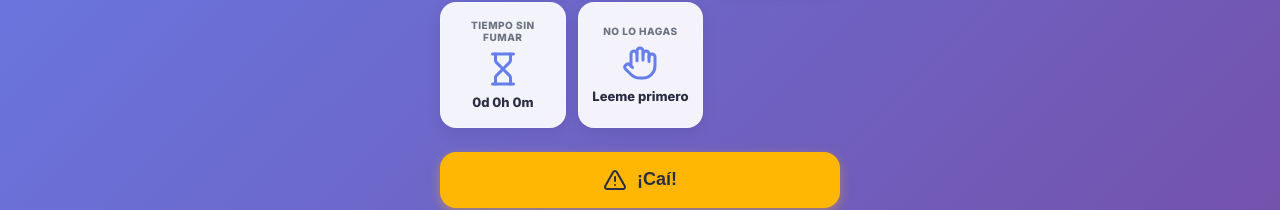
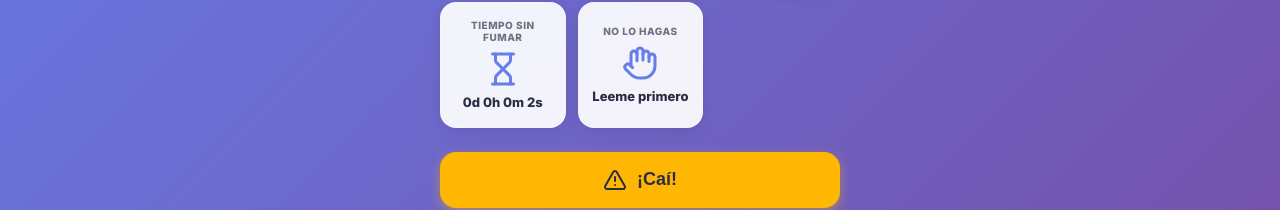
Before and after one commit to jangelbsc-design/dejalohoy, a React (Vite) app: page /#/onboarding in a window 1280 px wide. Both pictures are taken after a click on the button "¡Empezar mi nueva vida!". Shown: the part 404-614 px from the top of the page. Built offline with nearby package versions, Linux system fonts and the light colour scheme.

Commit message:
fix: agregar segundos visibles al contador Tiempo Sin Fumar

```diff
--- a/src/pages/Dashboard.tsx
+++ b/src/pages/Dashboard.tsx
@@ -103,7 +103,7 @@ export default function Dashboard() {
         <div className="dash-card">
           <span className="dash-label">Tiempo Sin Fumar</span>
           <Hourglass size={36} className="dash-icon" />
-          <span className="dash-value">{time.days}d {time.hours}h {time.minutes}m</span>
+          <span className="dash-value">{time.days}d {time.hours}h {time.minutes}m {time.seconds}s</span>
         </div>
 
         <div className="dash-card dash-card-clickable" onClick={() => setShowNoFumes(true)}>
```
